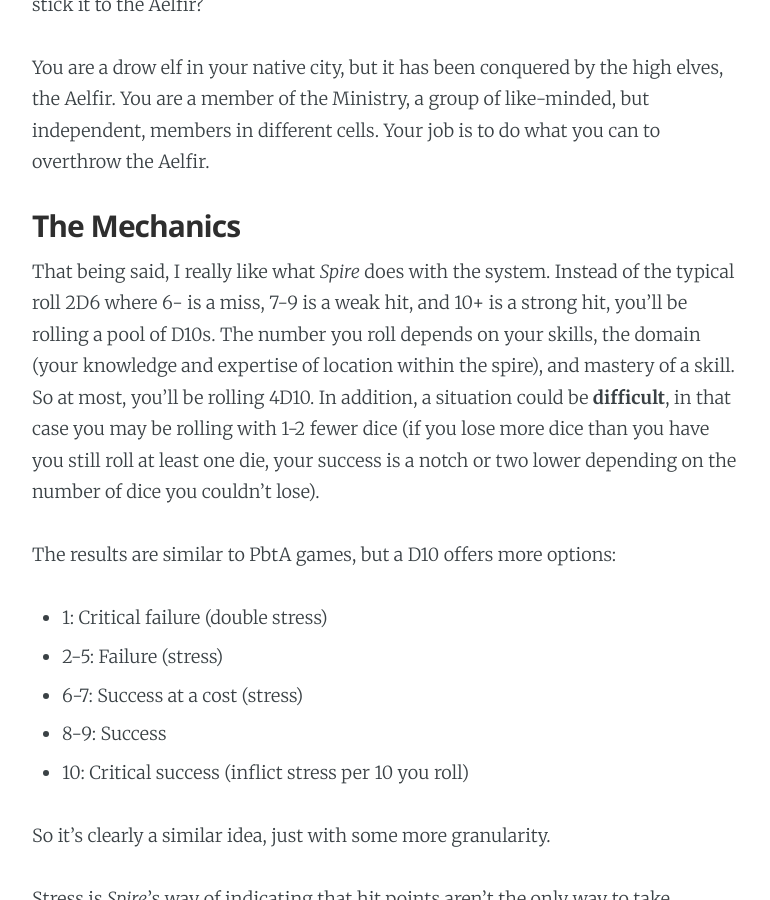
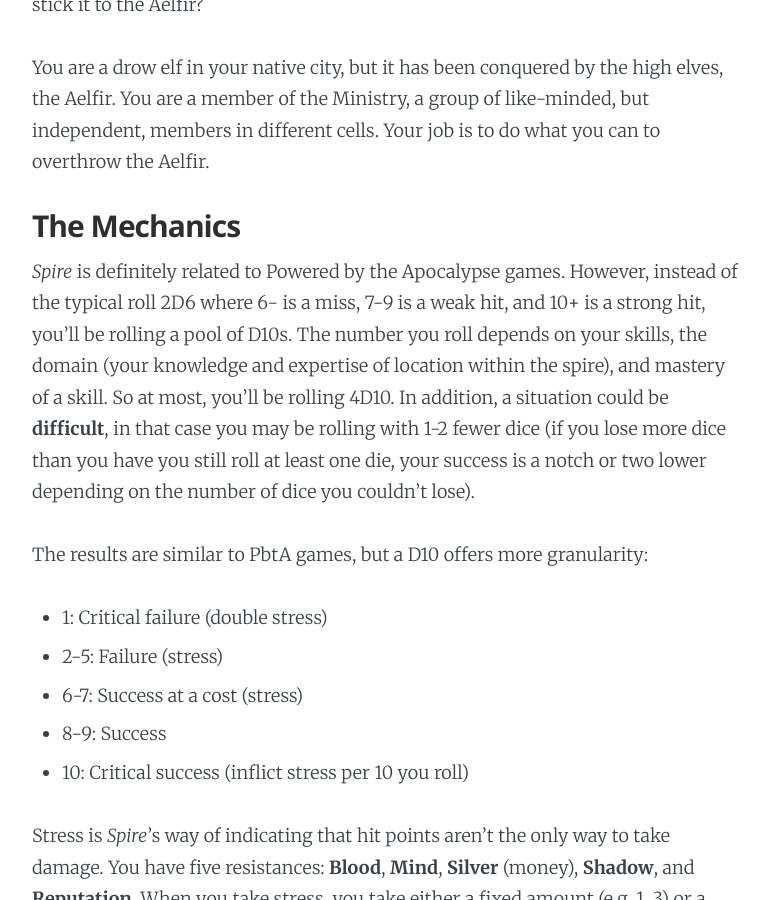
Before and after one commit to wesbaker/wesbaker.github.io, a Jekyll site: the page built from _posts/2018-11-10-spire.md, in a window 1280 px wide and 900 px high, scrolled down 2346 px. Shown: the whole window, without its empty margins (253-1023 px from the left). Built offline with Jekyll 4.4.1, drawn with Linux system fonts in a browser that asks for light colours; comment, search, counter and statistics services are not loaded; some of the changed text lies outside the part shown.

Commit message:
Cleaning up Spire post

```diff
--- a/_posts/2018-11-10-spire.md
+++ b/_posts/2018-11-10-spire.md
@@ -21,9 +21,9 @@
 
 ## The Mechanics
 
-That being said, I really like what _Spire_ does with the system. Instead of the typical roll 2D6 where 6- is a miss, 7-9 is a weak hit, and 10+ is a strong hit, you'll be rolling a pool of D10s. The number you roll depends on your skills, the domain (your knowledge and expertise of location within the spire), and mastery of a skill. So at most, you'll be rolling 4D10. In addition, a situation could be **difficult**, in that case you may be rolling with 1-2 fewer dice (if you lose more dice than you have you still roll at least one die, your success is a notch or two lower depending on the number of dice you couldn't lose).
+_Spire_ is definitely related to Powered by the Apocalypse games. However, instead of the typical roll 2D6 where 6- is a miss, 7-9 is a weak hit, and 10+ is a strong hit, you'll be rolling a pool of D10s. The number you roll depends on your skills, the domain (your knowledge and expertise of location within the spire), and mastery of a skill. So at most, you'll be rolling 4D10. In addition, a situation could be **difficult**, in that case you may be rolling with 1-2 fewer dice (if you lose more dice than you have you still roll at least one die, your success is a notch or two lower depending on the number of dice you couldn't lose).
 
-The results are similar to PbtA games, but a D10 offers more options:
+The results are similar to PbtA games, but a D10 offers more granularity:
 
 - 1: Critical failure (double stress)
 - 2-5: Failure (stress)
@@ -31,9 +31,7 @@
 - 8-9: Success
 - 10: Critical success (inflict stress per 10 you roll)
 
-So it's clearly a similar idea, just with some more granularity.
-
-Stress is _Spire_'s way of indicating that hit points aren't the only way to take damage. You have five resistances: **Blood**, **Mind**, **Silver** (money), **Shadow**, and **Reputation**. When you take stress, you take either a fixed amount (e.g. 1, 3) or a dice roll (e.g. D3, D4, D6, D8) to a given resistance track minus filling your character's resistance slots first. When you take that stress the GM will roll a D10 and if it's _lower_ than your current stress total (ignoring your resistance slots), you'll take fallout. So if you took 7 Blood damage and had 2 Blood resistance slots, you'd check off your Blood Resistance slots and have a total of 5 stress.
+Stress is _Spire_'s way of indicating that hit points aren't the only way to take damage. You have five resistances: **Blood**, **Mind**, **Silver** (money), **Shadow**, and **Reputation**. When you take stress, you take either a fixed amount (e.g. 1, 3) or a dice roll (e.g. D3, D4, D6, D8) to a given resistance track minus filling your character's resistance slots first. When you take that stress the GM will roll a D10 and if it's _lower_ than your current stress total (ignoring your resistance slots), you'll take fallout. So if you took 7 **Blood** damage and had 2 **Blood** resistance slots, you'd check off your **Blood** resistance slots and have a total of 5 stress.
 
 Fallouts are a way of taking "damage" in the game, though the damage might be to your **Reputation** or your **Shadow** instead of just your health. Fallout ranges from minor to severe. When you take a fallout, you'll lower your overall fallout by an amount and then deal with the fallout. Some examples:
 
```
Also changed, not shown: other parts of _posts/2018-11-10-spire.md (+2 -2 lines).
